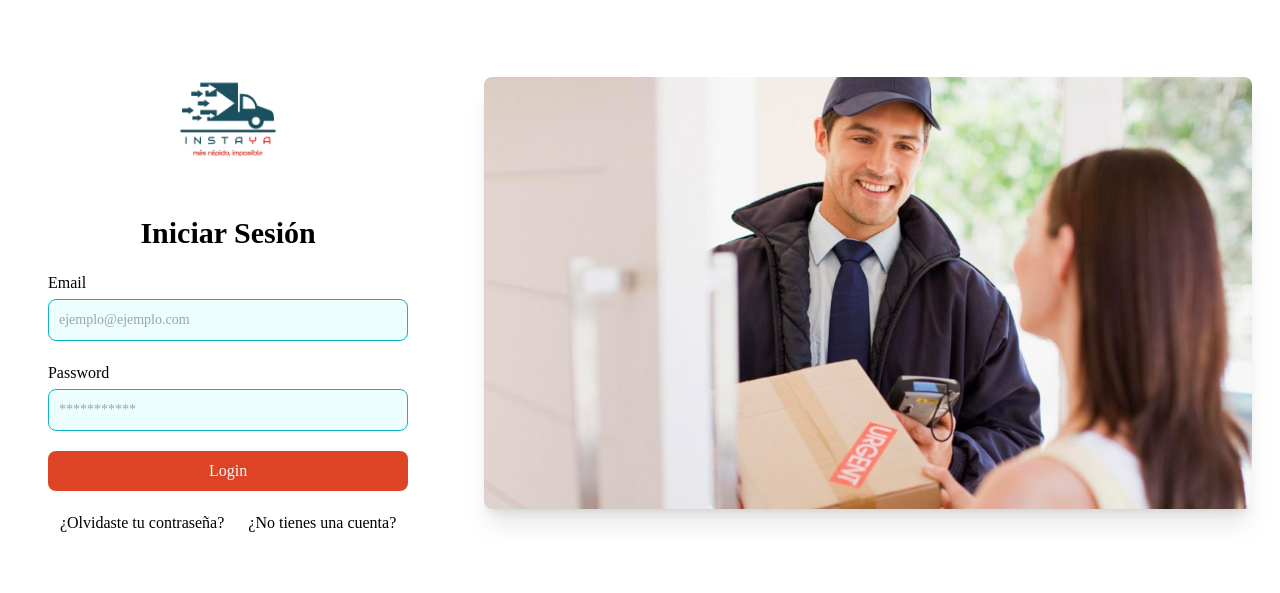
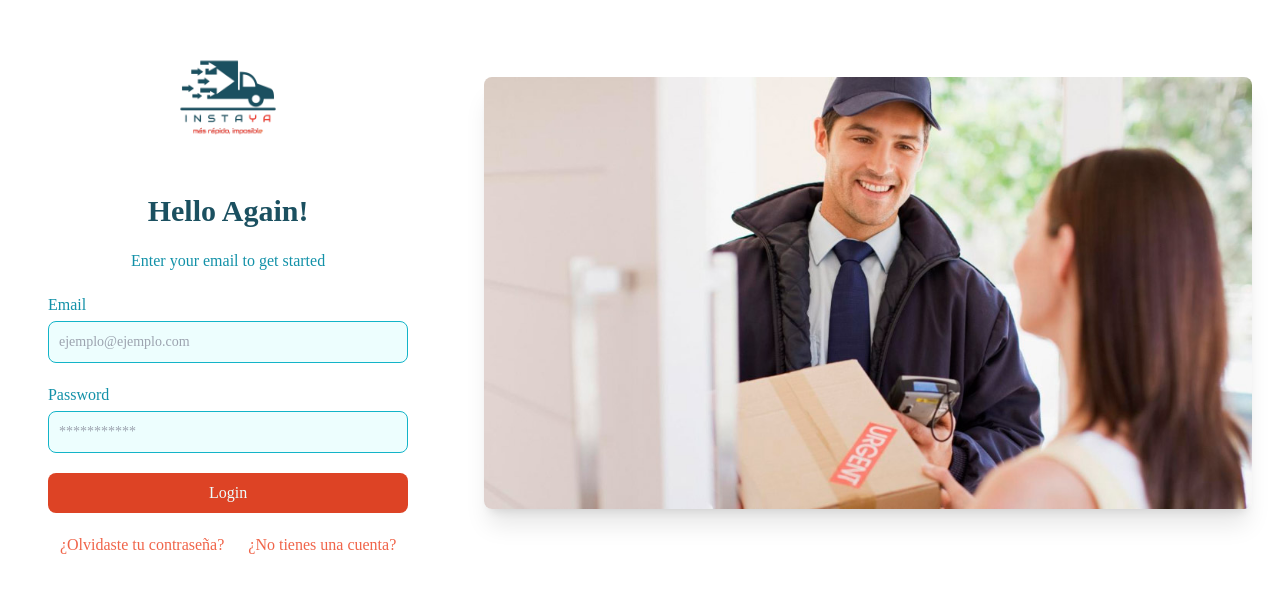
Before and after one commit to mundevux/instaya, a React (Create React App) app: page / in a window 1280 px wide. Shown: the part 107-700 px from the top of the page. Built offline with nearby package versions, Linux system fonts and the light colour scheme.

Commit message:
style: update styles

```diff
--- a/src/Components/Home.js
+++ b/src/Components/Home.js
@@ -8,21 +8,22 @@ function Home() {
             <div className="mx-5">
                 <img src={Logo} alt="Logo InstaYa" className="h-36 mx-auto"/>
                 <form action="" className="">
-                    <h1 className="text-3xl font-bold text-center my-5">Iniciar Sesión</h1>
+                    <h1 className="text-3xl font-bold text-center my-5 text-nile-blue-900">Hello Again!</h1>
+                    <p className="text-center mb-5 text-nile-blue-600">Enter your email to get started</p>
                     <div className="flex flex-col mb-5">
-                        <label htmlFor="email" className="pb-1">Email</label>
+                        <label htmlFor="email" className="pb-1 text-nile-blue-600">Email</label>
                         <input type="email" name="email" id="email" placeholder="ejemplo@ejemplo.com" className="bg-nile-blue-50 border border-nile-blue-500 text-sm rounded-lg focus:ring-nile-blue-500 focus:border-nile-blue-700 block w-full p-2.5"/>
                     </div>
                     <div className="flex flex-col mb-5">
-                        <label htmlFor="password" className="pb-1">Password</label>
+                        <label htmlFor="password" className="pb-1 text-nile-blue-600">Password</label>
                         <input type="password" name="password" id="password" placeholder="***********" className="bg-nile-blue-50 border border-nile-blue-500 text-sm rounded-lg focus:ring-nile-blue-500 focus:border-nile-blue-700 block w-full p-2.5"/>
                     </div>
                     <div className="flex justify-center my-5 ">
                         <button type="submit" className="w-full bg-burnt-sienna-600 hover:bg-burnt-sienna-500 py-2 px-3 text-nile-blue-50 rounded-lg text-center">Login</button>
                     </div>
                     <div className="flex justify-around items-center mt-5">
-                        <a href="./#" className="mx-3 text-center">¿Olvidaste tu contraseña?</a>
-                        <a href="./#" className="mx-3 text-center">¿No tienes una cuenta?</a>
+                        <a href="./#" className="mx-3 text-center text-xs md:text-base text-burnt-sienna-500">¿Olvidaste tu contraseña?</a>
+                        <a href="./#" className="mx-3 text-center text-xs md:text-base text-burnt-sienna-500">¿No tienes una cuenta?</a>
                     </div>
                 </form>
             </div>
```
